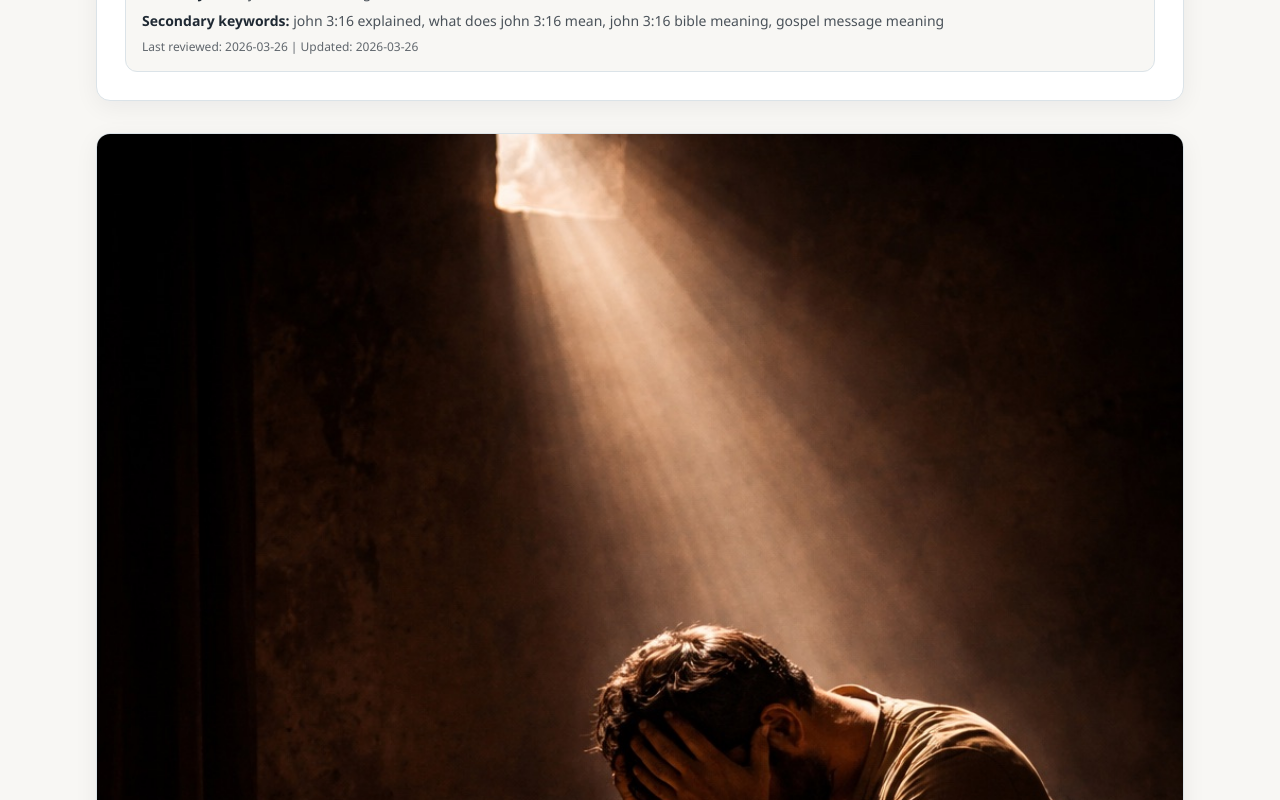
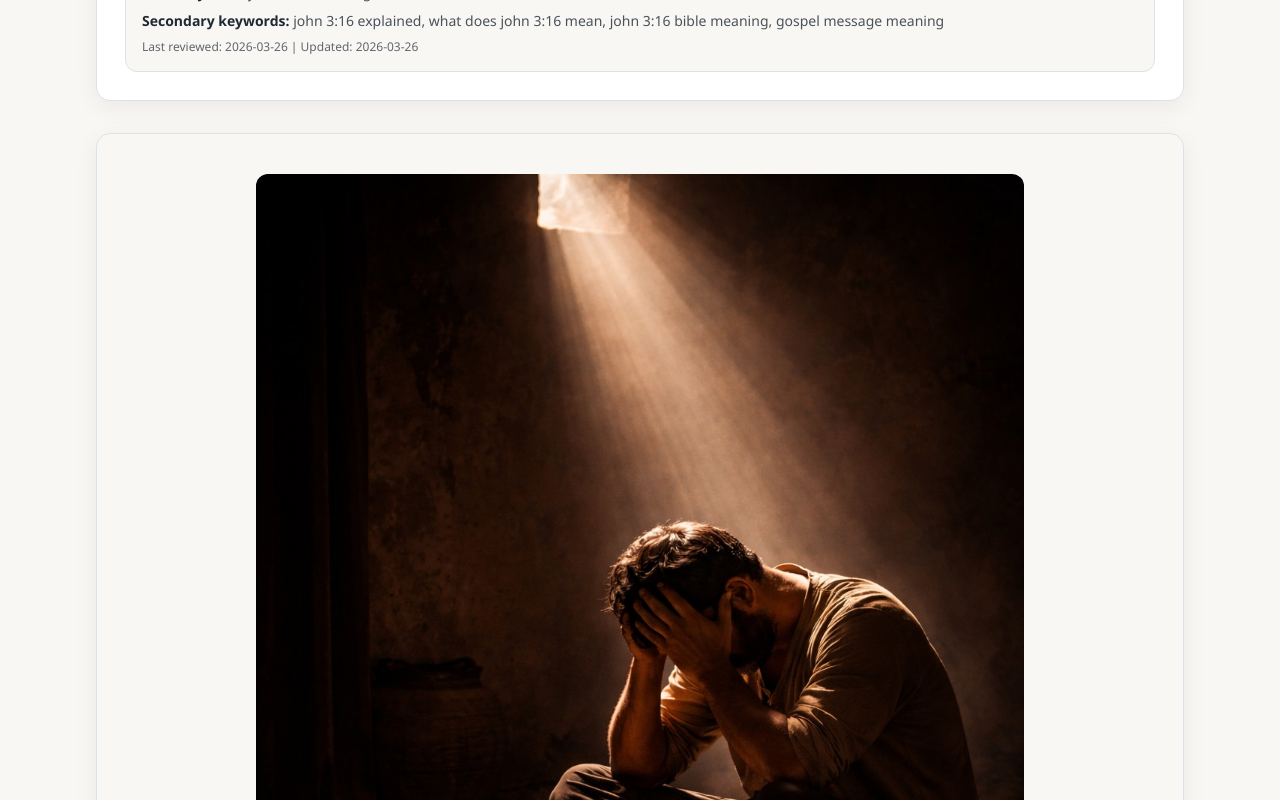
Before and after one commit to jpoynton25-dotcom/Verse-Explained, a Next.js app: page /john-3-16-meaning in a window 1280 px wide. Shown: the part 460-1260 px from the top of the page. Built offline with nearby package versions, Linux system fonts and the light colour scheme.

Commit message:
Adjust content image width and centering on desktop

```diff
--- a/app/[slug]/page.tsx
+++ b/app/[slug]/page.tsx
@@ -95,7 +95,7 @@ const ContentImage = ({
         alt={config.alt(keyword)}
         width={1600}
         height={900}
-        className="h-auto w-full object-cover"
+        className="h-auto w-full max-w-3xl mx-auto rounded-xl my-10 object-cover"
         sizes="(max-width: 768px) 100vw, 900px"
         priority={config.priority ?? false}
       />
```
